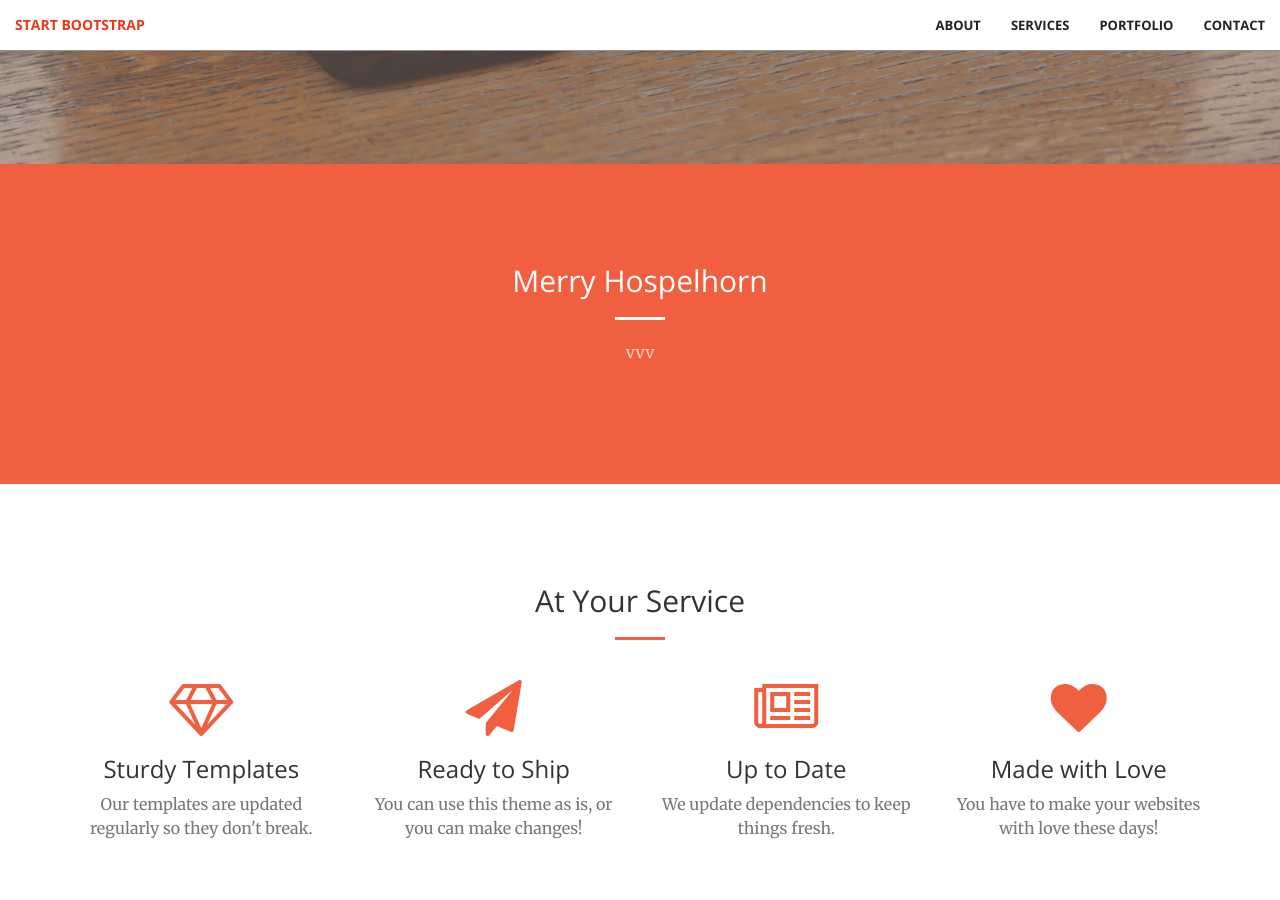
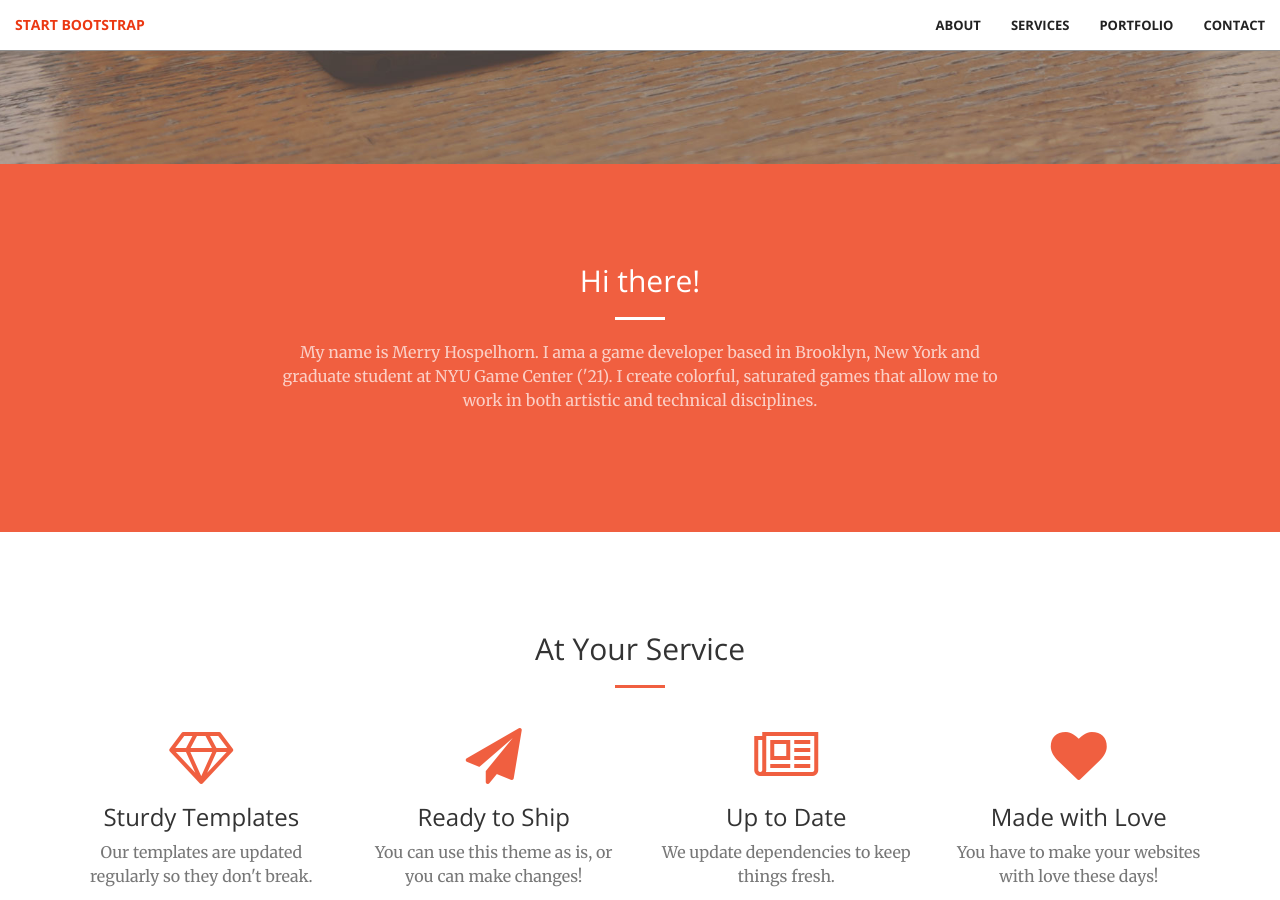
Before and after one commit to HHOOSSPPEE/HHOOSSPPEE.github.io, a Jekyll site: the page built from index.html, in a window 1280 px wide and 900 px high, scrolled down 736 px. Built offline with Jekyll 4.4.1, drawn with Linux system fonts in a browser that asks for light colours.

Commit message:
Update call-to-action.html

```diff
--- a/_includes/call-to-action.html
+++ b/_includes/call-to-action.html
@@ -2,9 +2,9 @@
     <div class="container">
         <div class="row">
             <div class="col-lg-8 col-lg-offset-2 text-center">
-                <h2 class="section-heading">Merry Hospelhorn</h2>
+                <h2 class="section-heading">Hi there!</h2>
                 <hr class="light">
-                <p class="text-faded">vvv</p>
+                <p class="text-faded">My name is Merry Hospelhorn. I ama a game developer based in Brooklyn, New York and graduate student at NYU Game Center ('21). I create colorful, saturated games that allow me to work in both artistic and technical disciplines.</p>
                 <!--<a href="#" class="btn btn-default btn-xl">Get Started!</a>-->
             </div>
         </div>
```
